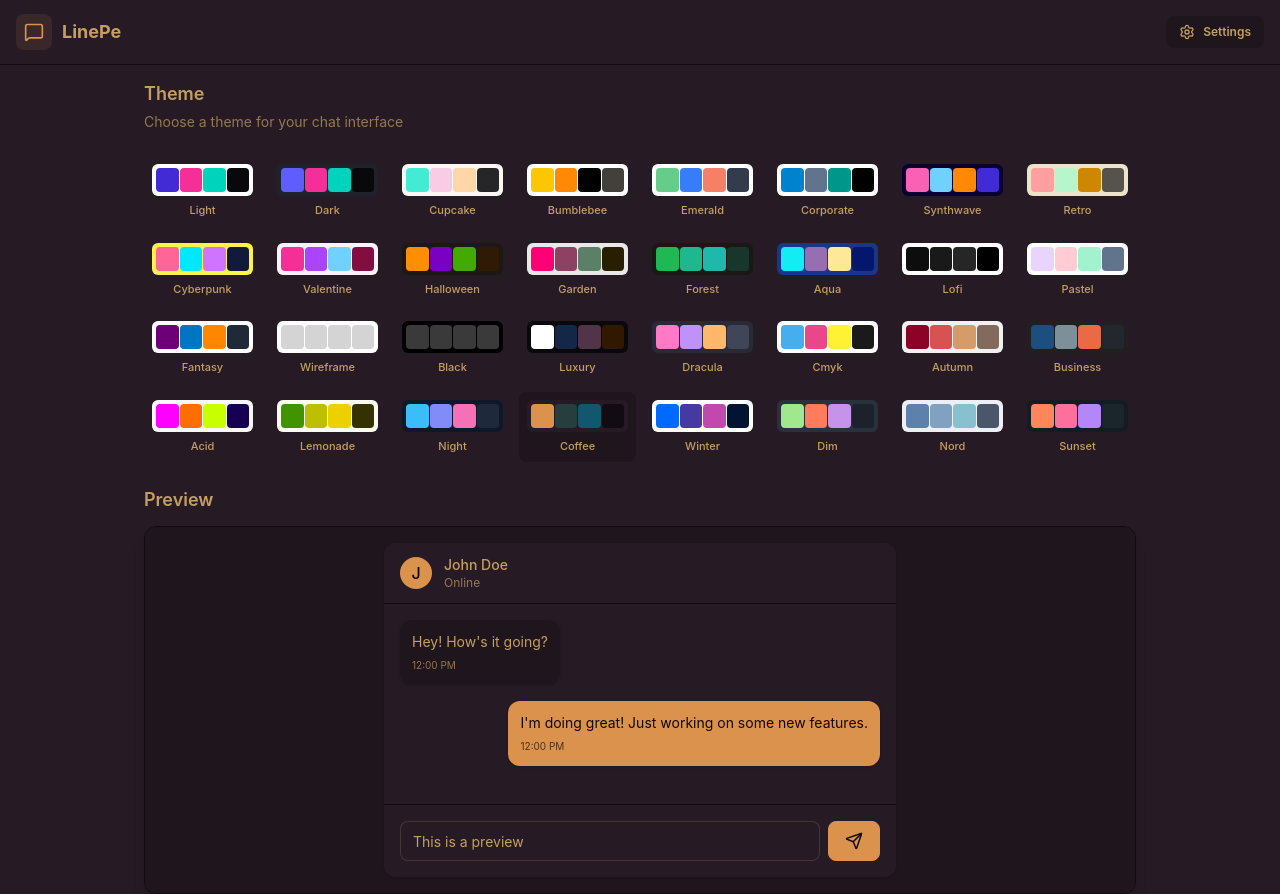
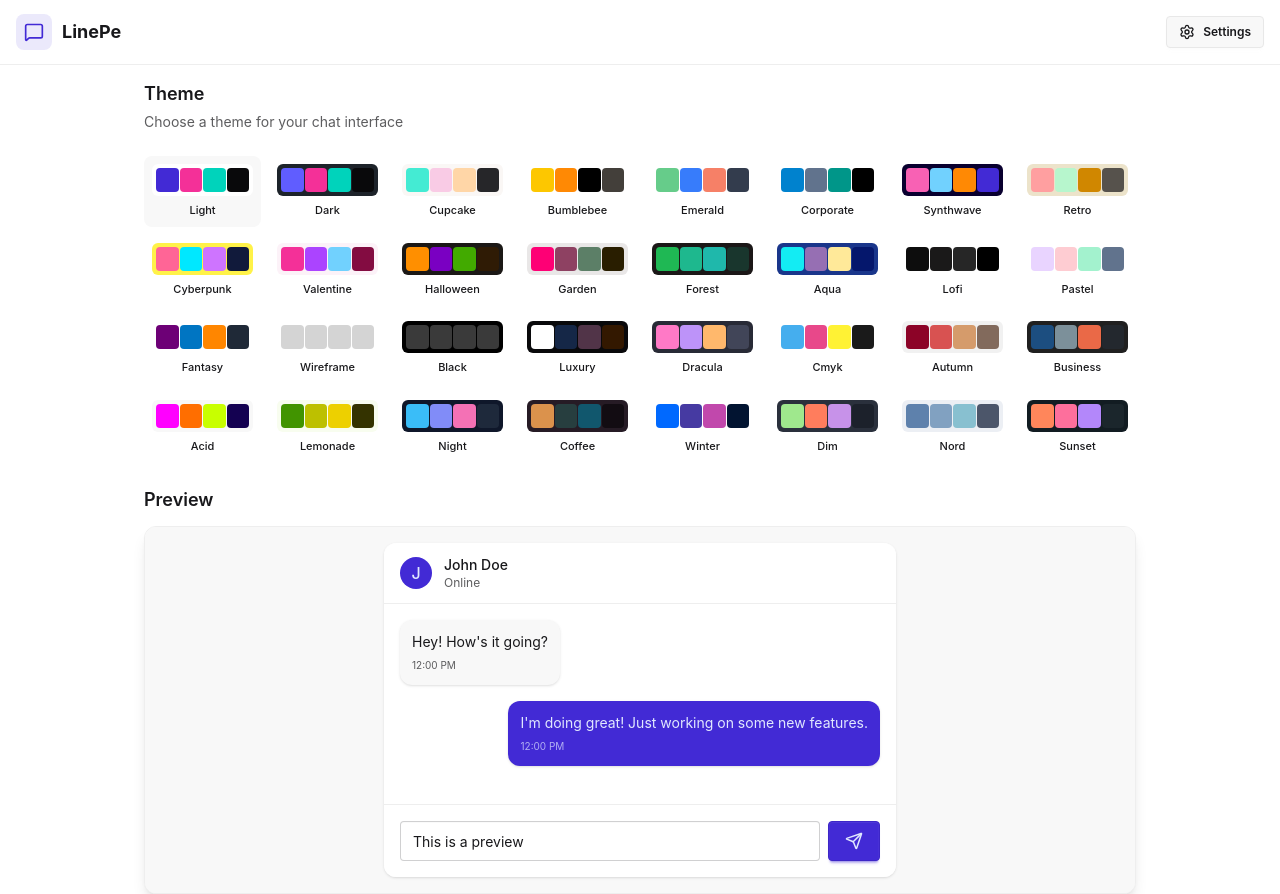
Before and after one commit to Sanatan07/LinePe, a React (Vite) app in the folder frontend/: page /settings in a window 1280 px wide. Built offline with nearby package versions, Linux system fonts and the light colour scheme; no server answers.

Commit message:
default theme changed

```diff
--- a/frontend/src/main.jsx
+++ b/frontend/src/main.jsx
@@ -5,7 +5,7 @@ import App from "./App.jsx";
 import { BrowserRouter } from "react-router-dom";
 
 // apply saved theme before React loads
-const savedTheme = localStorage.getItem("chat-theme") || "coffee";
+const savedTheme = localStorage.getItem("chat-theme") || "light";
 document.documentElement.setAttribute("data-theme", savedTheme);
 
 createRoot(document.getElementById("root")).render(
--- a/frontend/src/store/useThemeStore.js
+++ b/frontend/src/store/useThemeStore.js
@@ -1,7 +1,7 @@
 import { create } from "zustand";
 
 export const useThemeStore = create((set) => ({
-  theme: localStorage.getItem("chat-theme") || "coffee",
+  theme: localStorage.getItem("chat-theme") || "light",
 
   setTheme: (theme) => {
     localStorage.setItem("chat-theme", theme);
```
